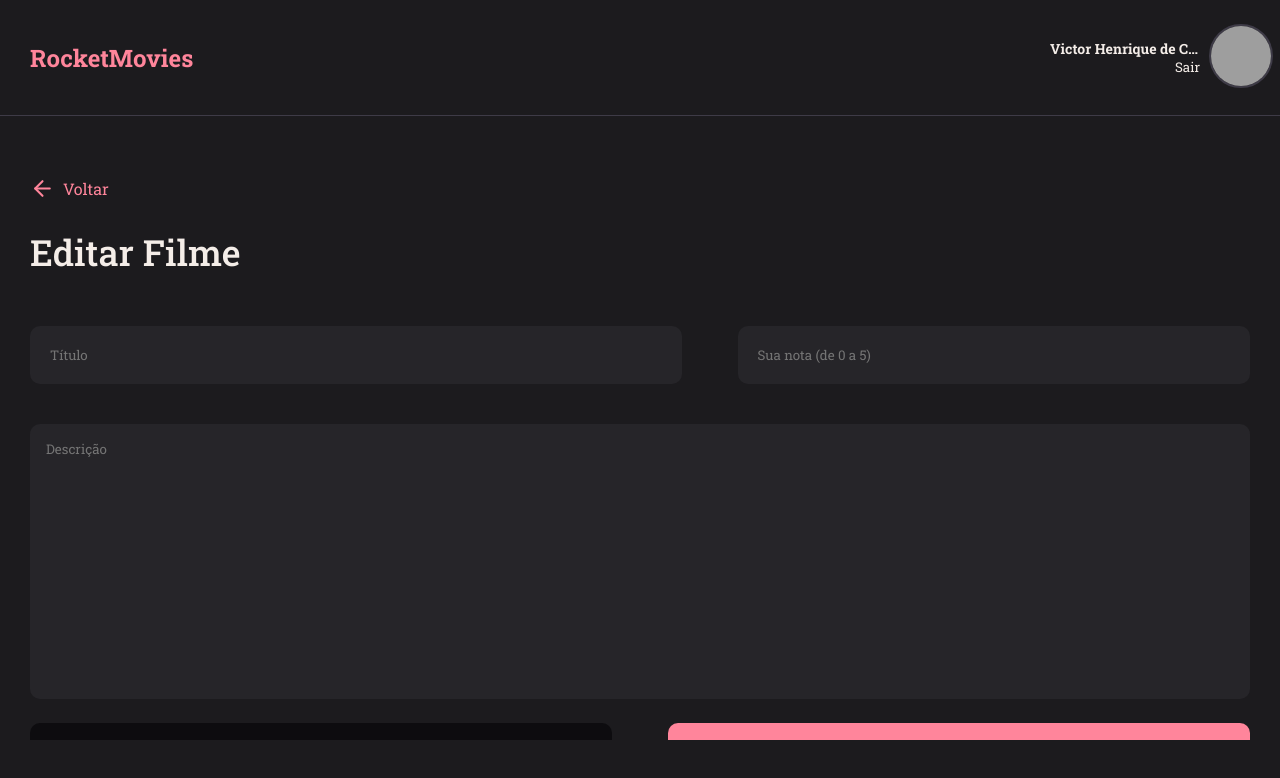
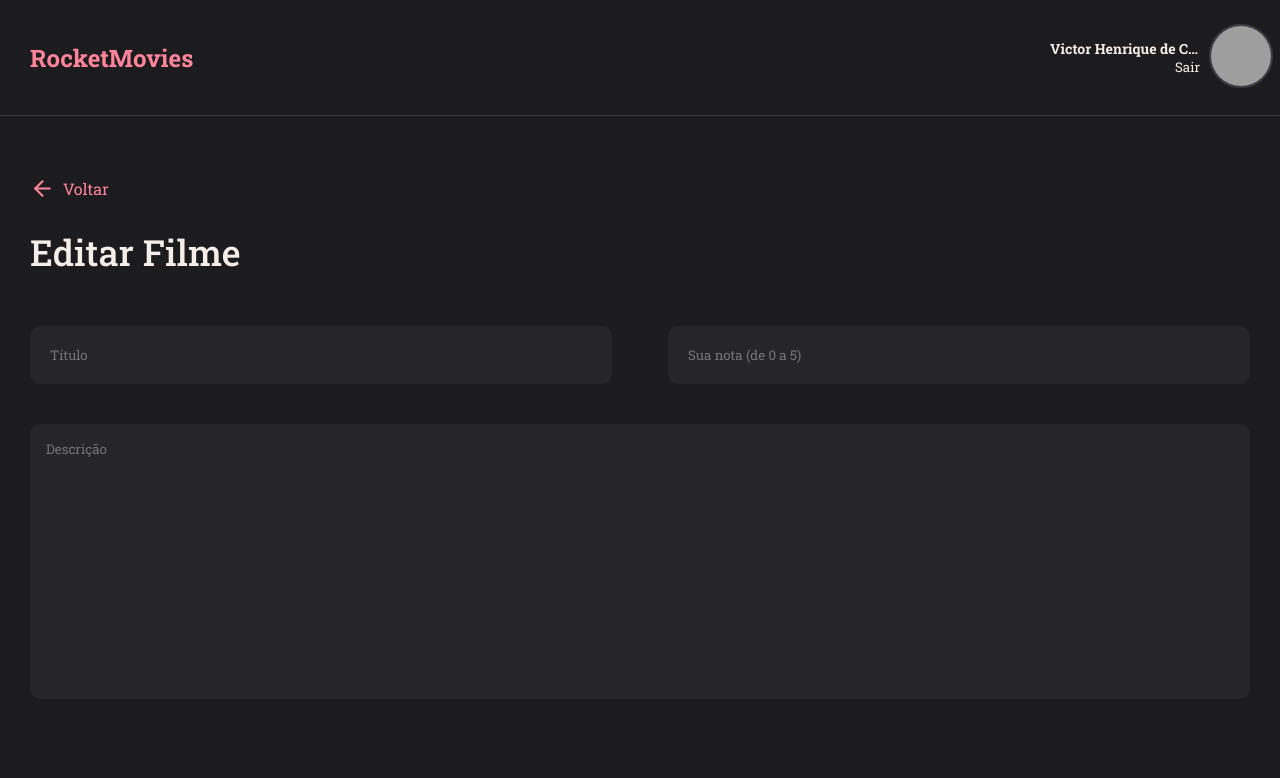
Before and after one commit to devnestali/rocketmovies, a React (Vite) app: page /edit in a window 1280 px wide. Shown: the top 778 px of the page. Built offline with nearby package versions, Linux system fonts and the light colour scheme; grey boxes are pictures that could not be loaded.

Commit message:
Adding Tag Section in Edit page to be captured and solving bug in NoteItem component

```diff
--- a/src/components/NoteItem/styles.js
+++ b/src/components/NoteItem/styles.js
@@ -5,9 +5,9 @@ export const Container = styled.div`
   align-items: center;
   gap: 1.6rem;
 
-  background-color: ${({ theme, isNew }) => isNew ? "transparent" : theme.COLORS.BLACK_700};
+  background-color: ${({ theme, isnew }) => isnew ? "transparent" : theme.COLORS.BLACK_700};
 
-  border: ${({ theme, isNew }) => isNew ? `2px dashed ${theme.COLORS.GRAY_800}` : "none"};
+  border: ${({ theme, isnew }) => isnew ? `2px dashed ${theme.COLORS.GRAY_800}` : "none"};
   border-radius: 1rem;
 
   width: fit-content;
@@ -35,6 +35,6 @@ export const Container = styled.div`
     border: none;
     outline: none;
 
-    cursor: ${({ isNew }) => !isNew && "not-allowed"};
+    cursor: ${({ isnew }) => !isnew && "not-allowed"};
   }
 `;
--- a/src/pages/Edit/index.jsx
+++ b/src/pages/Edit/index.jsx
@@ -5,6 +5,7 @@ import { Wrapper } from '../../components/Wrapper';
 import { ButtonText } from '../../components/ButtonText';
 import { Input } from '../../components/Input';
 import { Button } from '../../components/Button';
+import { NoteItem } from '../../components/NoteItem';
 
 import { FiArrowLeft } from 'react-icons/fi';
 
@@ -34,6 +35,11 @@ export function Edit() {
                     <Textarea
                     placeholder='Descrição'
                     />
+                    <h2>Marcadores</h2>
+                    <section className="itemsOfNote">
+                      <NoteItem value="Teste"/>
+                      <NoteItem isnew />
+                    </section>
                     <Buttons>
                         <Button
                             title="Descartar alterações"
--- a/src/pages/Edit/styles.js
+++ b/src/pages/Edit/styles.js
@@ -10,6 +10,10 @@ export const Container = styled.div`
         "header"
         "content";
 
+    @media (max-width: 768px) {
+        grid-template-rows: 7rem 1fr;
+    }
+
         > main {
             grid-area: content;
 
@@ -19,10 +23,21 @@ export const Container = styled.div`
 
             overflow: hidden;
 
+            @media (max-width: 768px) {
+                padding: 3rem 0;
+            }
+
             .wrapper {
                 height: 100%;
 
                 overflow-y: scroll;
+
+                @media (max-width: 768px) {
+                    > a {
+                        width: 100%;
+                        justify-content: center;
+                    }
+                }
             }
 
             .wrapper::-webkit-scrollbar {
@@ -40,6 +55,35 @@ export const Container = styled.div`
                 line-height: 4.7rem;
 
                 margin: 2.4rem 0 4rem;
+
+                @media (max-width: 768px) {
+                    text-align: center;
+                }
+            }
+
+            h2 {
+                font-weight: 500;
+                font-size: 2rem;
+                line-height: 2.6rem;
+
+                margin: 4rem 0 2.4rem;
+
+                color: ${({ theme }) => theme.COLORS.GRAY_700 };
+            }
+
+            .itemsOfNote {
+                width: 100%;
+
+                background-color: ${({ theme }) => theme.COLORS.BLACK_900};
+
+                padding: 1.6rem;
+                margin-bottom: 4rem;
+
+                border-radius: .8rem;
+
+                display: flex;
+                gap: 4rem;
+                flex-wrap: wrap;
             }
         }
 
@@ -47,8 +91,16 @@ export const Container = styled.div`
 
 export const Inputs = styled.div`
     display: flex;
-    align-items: center;
     gap: 5.6rem;
+
+    @media (max-width: 768px) {
+        flex-direction: column;
+        gap: 1rem;
+    }
+
+    > div {
+        width: 100%;
+    }
 `;
 
 export const Textarea = styled.textarea`
@@ -66,6 +118,11 @@ export const Textarea = styled.textarea`
     border-radius: 1rem;
 
     padding: 1.6rem;
+
+    @media (max-width:768px) {
+        margin-top: 2rem;
+        height: 15rem;
+    }
 `;
 
 export const Buttons = styled.div`
@@ -76,4 +133,13 @@ export const Buttons = styled.div`
     > button {
         width: 100%;
     }
+
+    @media (max-width: 768px) {
+        flex-direction: column;
+        gap: 1.5rem;
+
+        > button {
+            margin-top: 0;
+        }
+    }
 `;
--- a/src/pages/New/index.jsx
+++ b/src/pages/New/index.jsx
@@ -39,7 +39,7 @@ export function New() {
                     <h2>Marcadores</h2>
                     <section className="itemsOfNote">
                         <NoteItem value="Teste" />
-                        <NoteItem isNew />
+                        <NoteItem isnew />
                     </section>
 
                     <Buttons>
```
